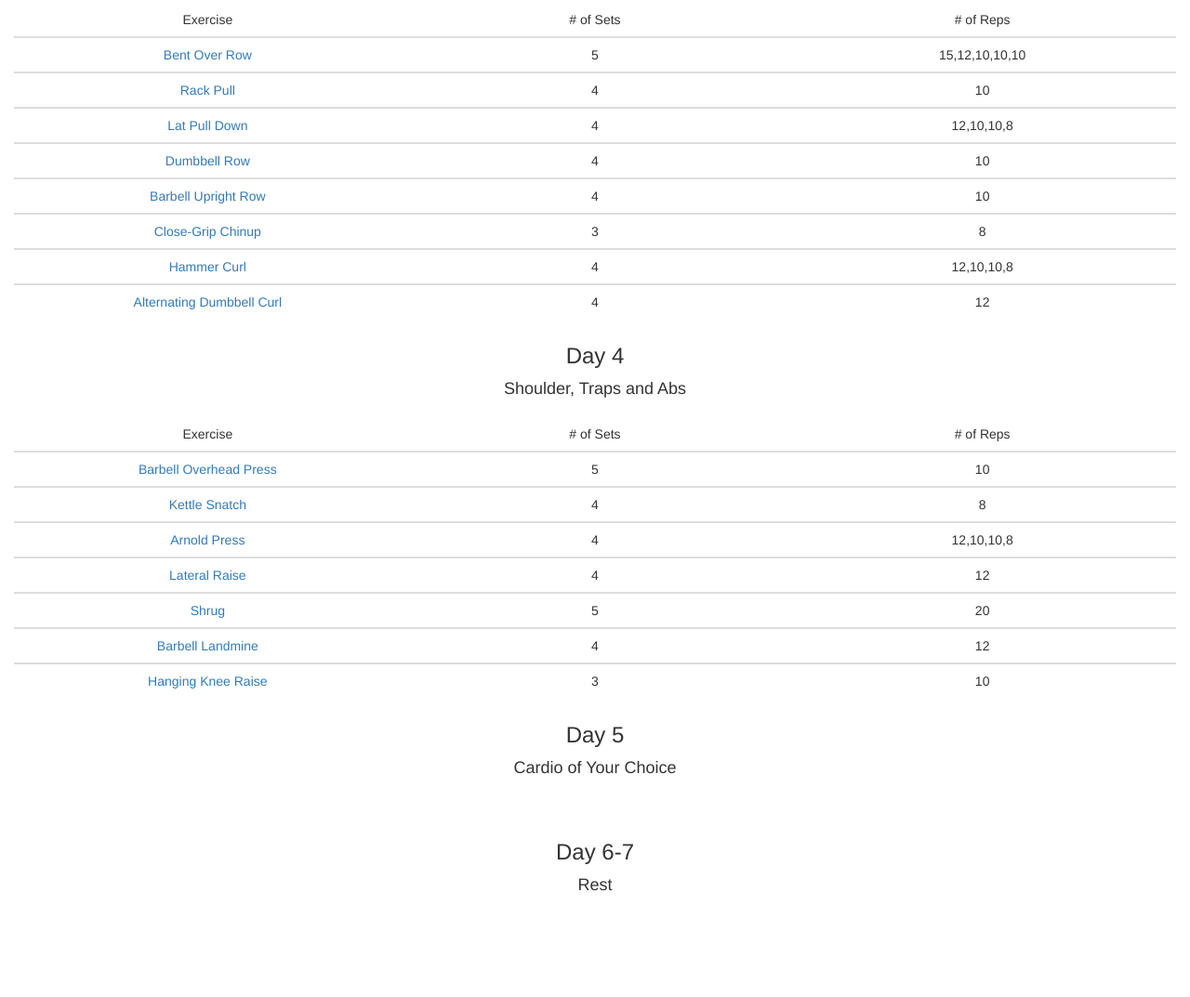
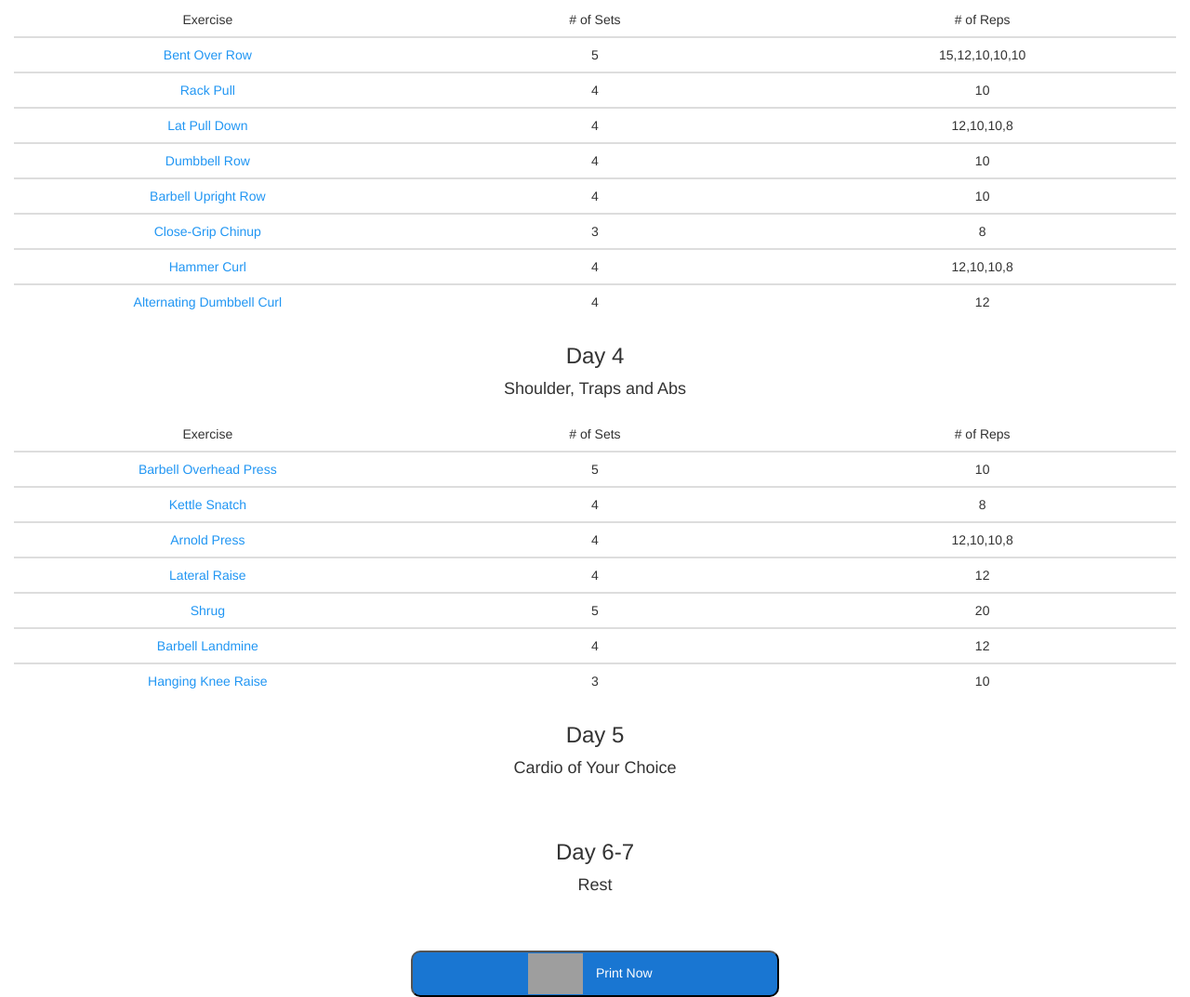
Before and after one commit to jeepnjeff/git-fit, a website: page exerciseplangym.html in a window 1280 px wide. Shown: the part 1180-2253 px from the top of the page at 93% size. Before the commit the page ends 2163 px from the top, so only its background shows below. Drawn offline with nearby package versions, Linux system fonts and the light colour scheme; grey boxes are pictures that could not be loaded.

Commit message:
added print buttons

```diff
--- a/exercise.css
+++ b/exercise.css
@@ -78,3 +78,19 @@ table {
 td {
 	width: 33%;
 }
+.print-button {
+	height: 50px;
+	width: 100%;
+	background-color: #1976D2;
+	border-radius: 10px;
+	color: white;
+}
+.printer-pic {
+	position: relative;
+	height: 100%;
+	left: -10px;
+}
+.table-link {
+	text-decoration: none;
+	color: #2196F3;
+}
--- a/exerciseplangym.html
+++ b/exerciseplangym.html
@@ -294,6 +294,14 @@
           <h4 class="center">Rest</h4>
       </div>
     </div>
+    <div class="row margin-top">
+      <div class="col-md-4 col-md-offset-4">
+        <button onclick="window.print()" class="print-button" type="button" name="button">
+          <img class="printer-pic" src="https://thecliparts.com/wp-content/uploads/2017/04/printer-clipart.png" alt="printer clip art">
+          Print Now
+        </button>
+      </div>
+    </div>
 </div>
   <script type="text/javascript" src="node_modules/jquery/dist/jquery.js">
 
@@ -301,5 +309,8 @@
   <script type="text/javascript" src="node_modules/bootstrap/dist/js/bootstrap.js">
 
   </script>
+  <script type="text/javascript" src="exercise.js">
+
+  </script>
   </body>
 </html>
```
Also changed, not shown: exercise.js (added), 1 other file.
